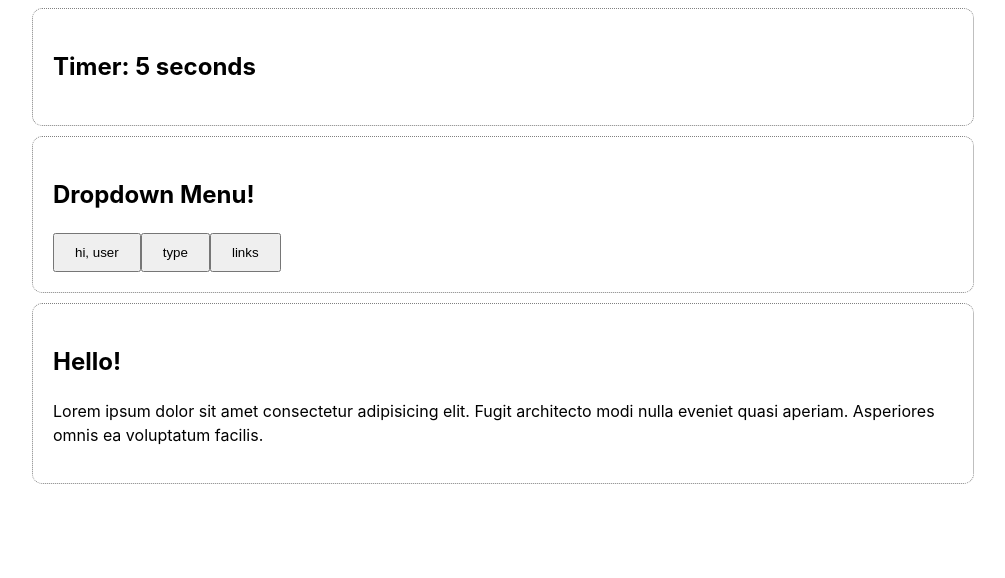
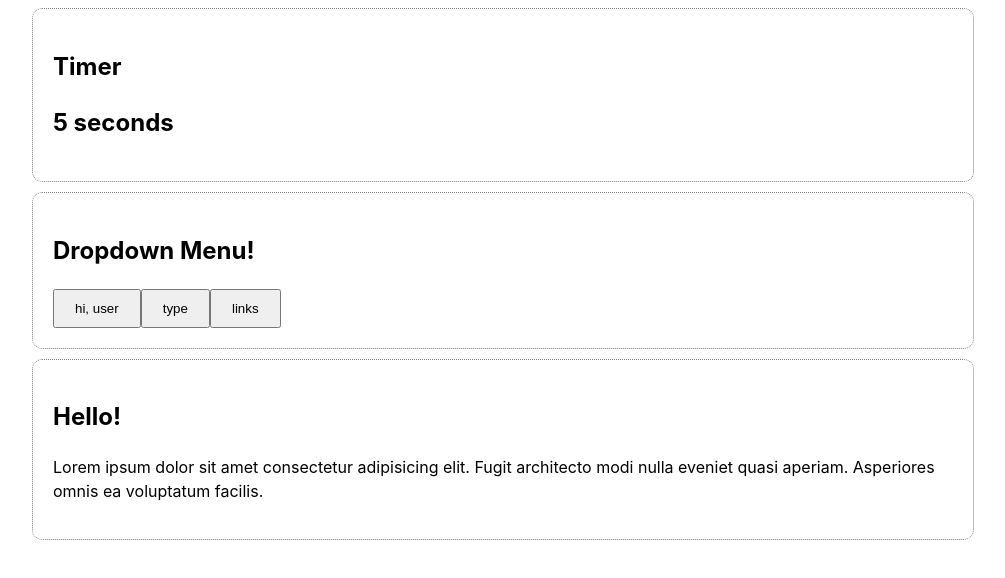
Before and after one commit to Oleksandrenko-Artem/react-app-20-09-2024, a React (Vite) app: page / in a window 1280 px wide. Shown: the top 578 px of the page, without its empty margins (137-1142 px from the left). Built offline with nearby package versions, Linux system fonts and the light colour scheme.

Commit message:
Add Tooltip and update Timer

```diff
--- a/src/App.jsx
+++ b/src/App.jsx
@@ -1,6 +1,7 @@
 import Wrapper from './components/Wrapper/Wrapper';
 import Timer from './components/Timer/Timer';
 import DropdownMenu from './components/DropdownMenu/DropdownMenu';
+import Tooltip from './components/Tooltip/Tooltip';
 
 
 function App() {
@@ -8,10 +9,15 @@ function App() {
   return (
     <>
       <Wrapper>
+        <Tooltip textTooltip='this is a timer'>
+          <h2>Timer</h2>
+        </Tooltip>
         <Timer/>
       </Wrapper>
       <Wrapper>
-        <h2>Dropdown Menu!</h2>
+        <Tooltip textTooltip='click button and select'>
+          <h2>Dropdown Menu!</h2>
+        </Tooltip>
         <DropdownMenu text='hi, user'>
           <p>Lorem, ipsum dolor.</p>
           <p>Molestias, illo facere!</p>
--- a/src/components/Timer/Timer.jsx
+++ b/src/components/Timer/Timer.jsx
@@ -15,7 +15,7 @@ const Timer = () => {
     }, [time]);
     return (
         <article>
-            <h2>Timer: {time} seconds</h2>
+            <h2>{time} seconds</h2>
         </article>
     );
 }
--- /dev/null
+++ b/src/components/Tooltip/Tooltip.jsx
@@ -0,0 +1,26 @@
+import {useState} from 'react';
+import PropTypes from 'prop-types';
+import styles from './Tooltip.module.scss';
+
+
+const Tooltip = (props) => {
+    const { children, textTooltip } = props;
+    const [isVisible, setIsVisible] = useState(false);
+    const setOnVisible = () => {setIsVisible(true);}
+    const setOutVisible = () => {setIsVisible(false);}
+    return (
+        <div className={styles.mainElement}>
+            <div onMouseEnter={setOnVisible} onMouseLeave={setOutVisible}>{children}</div>
+            {isVisible && <div className={styles.tooltip}>{textTooltip}</div>}
+        </div>
+    );
+};
+
+
+Tooltip.propTypes = {
+    children: PropTypes.any,
+    textTooltip: PropTypes.string
+};
+
+
+export default Tooltip;
--- /dev/null
+++ b/src/components/Tooltip/Tooltip.module.scss
@@ -0,0 +1,21 @@
+.mainElement{
+    position: relative;
+}
+.tooltip{
+    min-width: 200px;
+    max-width: 400px;
+    top: -5px;
+    left: 25%;
+    transform: translate(-30%, -100%);
+    padding: 5px 10px;
+    color: #ffffff;
+    background-color: #009cdc;
+    font-weight: normal;
+    font-size: 14px;
+    border-radius: 8px;
+    position: absolute;
+    z-index: 99999999;
+    box-sizing: border-box;
+    box-shadow: 0 1px 8px rgba(0, 0, 0, 0.5);
+    display: block;
+}
```
